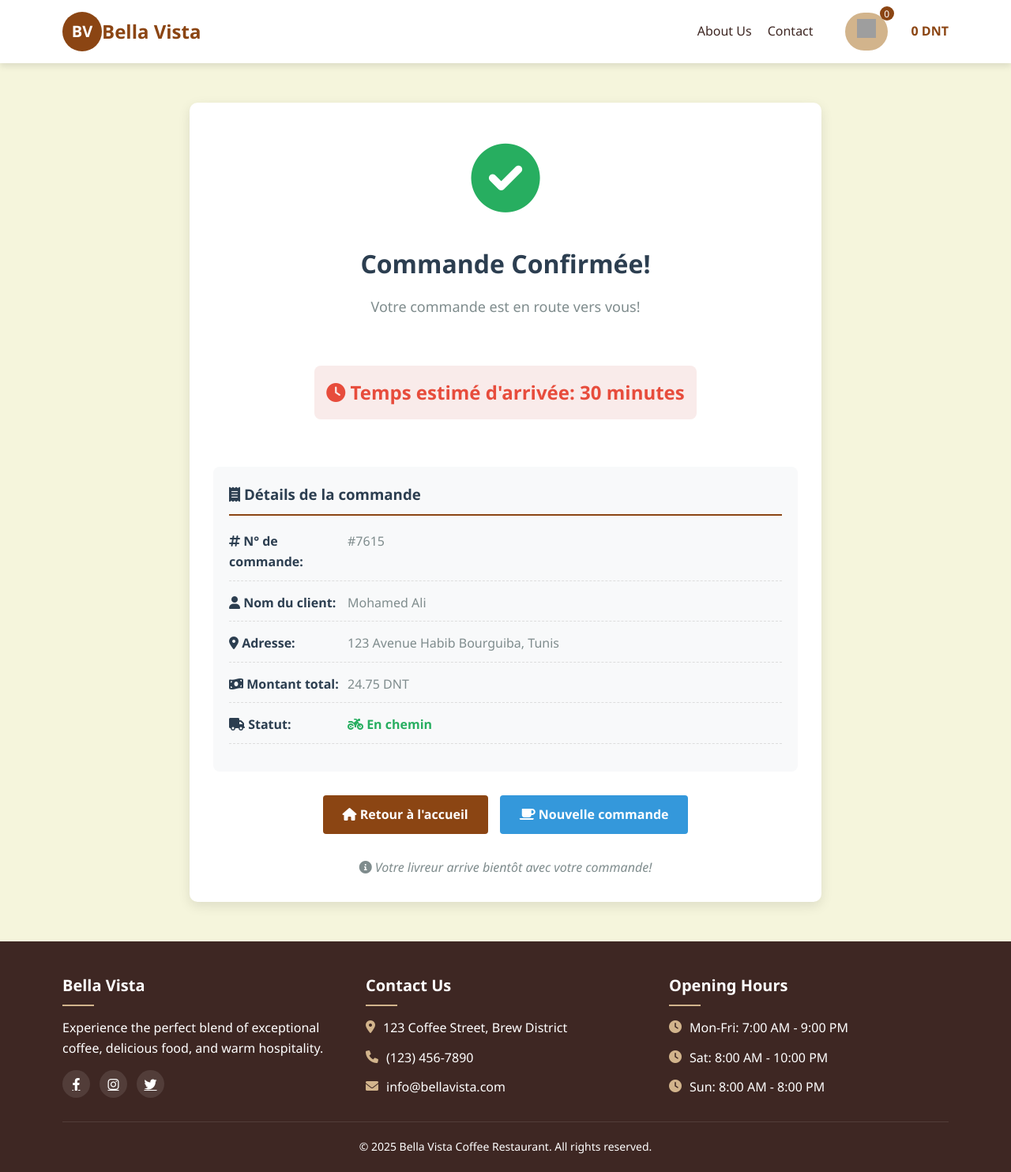
After one commit to mehdiyds/bellavista, a PHP site: page /confirmation.php in a window 1280 px wide. The commit adds this page. Shown: the whole page at 79% size. Run offline with PHP 8.4, Linux system fonts and the light colour scheme; grey boxes are pictures that could not be loaded.

Commit message:
page comfirmation ajouté(blech animation) + photo animation

```diff
--- /dev/null
+++ b/pages/confirmation.php
@@ -0,0 +1,231 @@
+<?php
+// Récupérer les informations de la commande
+session_start();
+$order_details = isset($_SESSION['order_details']) ? $_SESSION['order_details'] : [
+    'order_id' => '#'.rand(1000, 9999),
+    'delivery_time' => 30,
+    'customer_name' => 'Mohamed Ali',
+    'address' => '123 Avenue Habib Bourguiba, Tunis',
+    'total' => '24.75 DNT'
+];
+?>
+<!DOCTYPE html>
+<html lang="fr">
+<head>
+    <meta charset="UTF-8">
+    <meta name="viewport" content="width=device-width, initial-scale=1.0">
+    <title>BV Bella Vista - Commande Confirmée</title>
+    <link rel="stylesheet" href="../css/style.css">
+    <link rel="stylesheet" href="https://cdnjs.cloudflare.com/ajax/libs/font-awesome/6.4.0/css/all.min.css">
+    <style>
+        /* Styles spécifiques à la page de confirmation */
+        body {
+            background-color: #f5f5dc;
+            overflow-x: hidden;
+        }
+
+        .confirmation-container {
+            max-width: 800px;
+            margin: 50px auto;
+            padding: 30px;
+            background: white;
+            border-radius: 10px;
+            box-shadow: 0 5px 15px rgba(0,0,0,0.1);
+            text-align: center;
+            position: relative;
+        }
+
+        .confirmation-header {
+            margin-bottom: 30px;
+        }
+
+        .confirmation-icon {
+            font-size: 80px;
+            color: #27ae60;
+            margin-bottom: 20px;
+            animation: pulse 2s infinite;
+        }
+
+        .confirmation-title {
+            font-size: 32px;
+            color: #2c3e50;
+            margin-bottom: 15px;
+        }
+
+        .confirmation-subtitle {
+            font-size: 18px;
+            color: #7f8c8d;
+            margin-bottom: 30px;
+        }
+
+        .delivery-time {
+            font-size: 24px;
+            font-weight: bold;
+            color: #e74c3c;
+            margin: 30px 0;
+            padding: 15px;
+            background: #f9ebea;
+            border-radius: 8px;
+            display: inline-block;
+        }
+
+        .order-details {
+            text-align: left;
+            background: #f8f9fa;
+            padding: 20px;
+            border-radius: 8px;
+            margin: 30px 0;
+        }
+
+        .detail-item {
+            display: flex;
+            margin-bottom: 15px;
+            padding-bottom: 10px;
+            border-bottom: 1px dashed #ddd;
+        }
+
+        .detail-label {
+            font-weight: bold;
+            width: 150px;
+            color: #2c3e50;
+        }
+
+        .detail-value {
+            flex: 1;
+            color: #7f8c8d;
+        }
+
+        .action-buttons {
+            display: flex;
+            justify-content: center;
+            gap: 15px;
+            margin-top: 30px;
+        }
+
+        .action-btn {
+            padding: 12px 25px;
+            border: none;
+            border-radius: 4px;
+            cursor: pointer;
+            font-weight: bold;
+            transition: all 0.3s;
+            text-decoration: none;
+            display: inline-block;
+        }
+
+        .home-btn {
+            background-color: #8B4513;
+            color: white;
+        }
+
+        .home-btn:hover {
+            background-color: #A0522D;
+            transform: translateY(-3px);
+        }
+
+        .order-btn {
+            background-color: #3498db;
+            color: white;
+        }
+
+        .order-btn:hover {
+            background-color: #2980b9;
+            transform: translateY(-3px);
+        }
+
+        /* Animations */
+        @keyframes pulse {
+            0% {
+                transform: scale(1);
+            }
+            50% {
+                transform: scale(1.1);
+            }
+            100% {
+                transform: scale(1);
+            }
+        }
+
+        @media (max-width: 768px) {
+            .confirmation-container {
+                padding: 20px;
+                margin: 20px;
+             }
+
+    </style>
+</head>
+<body>
+    <?php include '../includes/header.php'; ?>
+
+    <div class="main-content">
+        <div class="confirmation-container">
+            <div class="confirmation-header">
+                <div class="confirmation-icon">
+                    <i class="fas fa-check-circle"></i>
+                </div>
+                <h1 class="confirmation-title">Commande Confirmée!</h1>
+                <p class="confirmation-subtitle">Votre commande est en route vers vous!</p>
+            </div>
+
+
+
+
+
+
+
+            <div class="delivery-time">
+             <i class="fas fa-clock"></i> Temps estimé d'arrivée:
+                <span><?php echo $order_details['delivery_time']; ?> minutes</span>
+            </div>
+
+            <div class="order-details">
+                <h3 style="margin-bottom: 20px; color: #2c3e50; border-bottom: 2px solid #8B4513; padding-bottom: 10px;">
+                    <i class="fas fa-receipt"></i> Détails de la commande
+                </h3>
+
+                <div class="detail-item">
+                    <div class="detail-label"><i class="fas fa-hashtag"></i> N° de commande:</div>
+                    <div class="detail-value"><?php echo $order_details['order_id']; ?></div>
+                </div>
+
+                <div class="detail-item">
+                    <div class="detail-label"><i class="fas fa-user"></i> Nom du client:</div>
+                    <div class="detail-value"><?php echo $order_details['customer_name']; ?></div>
+                </div>
+
+                <div class="detail-item">
+                    <div class="detail-label"><i class="fas fa-map-marker-alt"></i> Adresse:</div>
+                    <div class="detail-value"><?php echo $order_details['address']; ?></div>
+                </div>
+
+                <div class="detail-item">
+                    <div class="detail-label"><i class="fas fa-money-bill-wave"></i> Montant total:</div>
+                    <div class="detail-value"><?php echo $order_details['total']; ?></div>
+                </div>
+
+                <div class="detail-item">
+                    <div class="detail-label"><i class="fas fa-truck"></i> Statut:</div>
+                    <div class="detail-value" style="color: #27ae60; font-weight: bold;">
+                        <i class="fas fa-motorcycle"></i> En chemin
+                    </div>
+                </div>
+            </div>
+
+            <div class="action-buttons">
+                <a href="../index.php" class="action-btn home-btn">
+                    <i class="fas fa-home"></i> Retour à l'accueil
+                </a>
+                <a href="../pages/panier.php" class="action-btn order-btn">
+                    <i class="fas fa-coffee"></i> Nouvelle commande
+                </a>
+            </div>
+
+            <div style="margin-top: 30px; color: #7f8c8d; font-style: italic;">
+                <i class="fas fa-info-circle"></i> Votre livreur arrive bientôt avec votre commande!
+            </div>
+        </div>
+    </div>
+
+    <?php include '../includes/footer.php'; ?>
+</body>
+</html>
--- a/pages/form.php
+++ b/pages/form.php
@@ -88,7 +88,7 @@ foreach ($cart as $item) {
 
 
         <div class="form-container">
-            <form action="traitement_commande.php" method="post">
+            <form action="confirmation.php" method="post">
                 <div class="form-group">
                     <label for="nom">Nom complet:</label>
                     <input type="text" id="nom" name="nom" required placeholder="Votre nom complet">
--- a/pages/style.css
+++ b/pages/style.css
@@ -982,7 +982,6 @@ footer {
                 height: 50px;
             }
         }
-<<<<<<< HEAD
 /* Reservation Section */
 .reservation-section {
     padding: 60px 0;
@@ -1343,7 +1342,7 @@ footer {
     .form-container {
         padding: 25px;
     }
-=======
+}
 /* Clear Cart Button */
 .btn-clear {
     background-color: #e74c3c; /* Alert red */
@@ -1376,5 +1375,4 @@ footer {
 
 .btn-clear:hover i {
     transform: scale(1.1);
->>>>>>> 79b8784f3324cbd3abce2353a9bac6b816cd1f41
 }
```
Also changed, not shown: pages/delivery.png (added).
